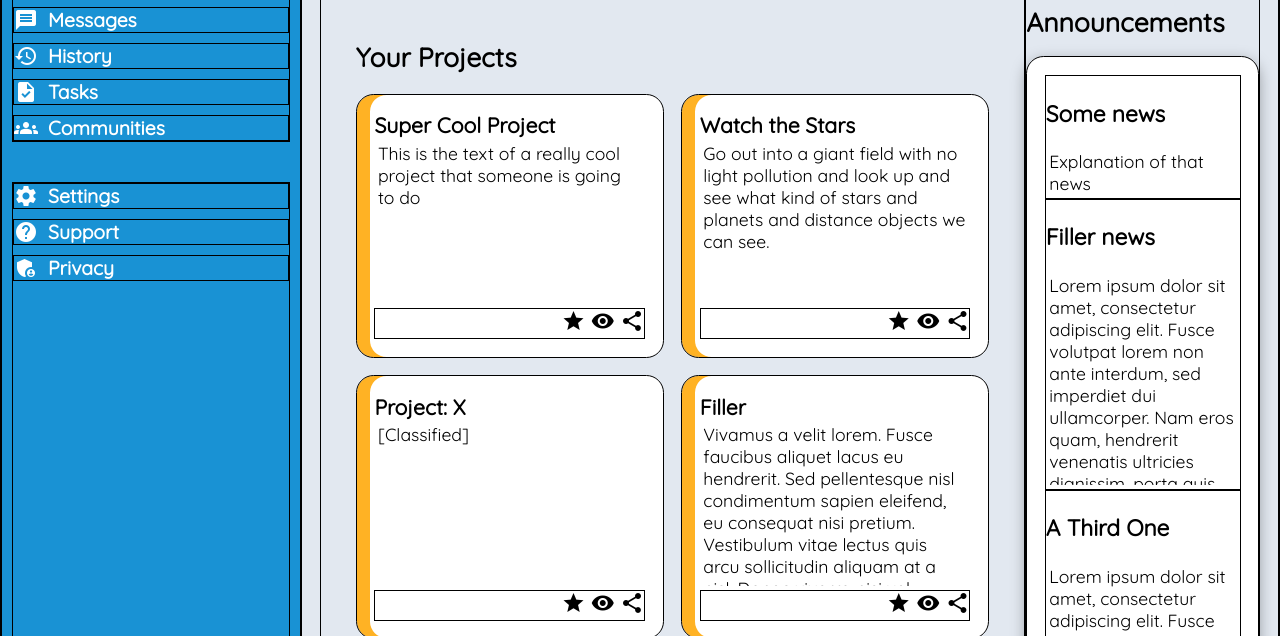
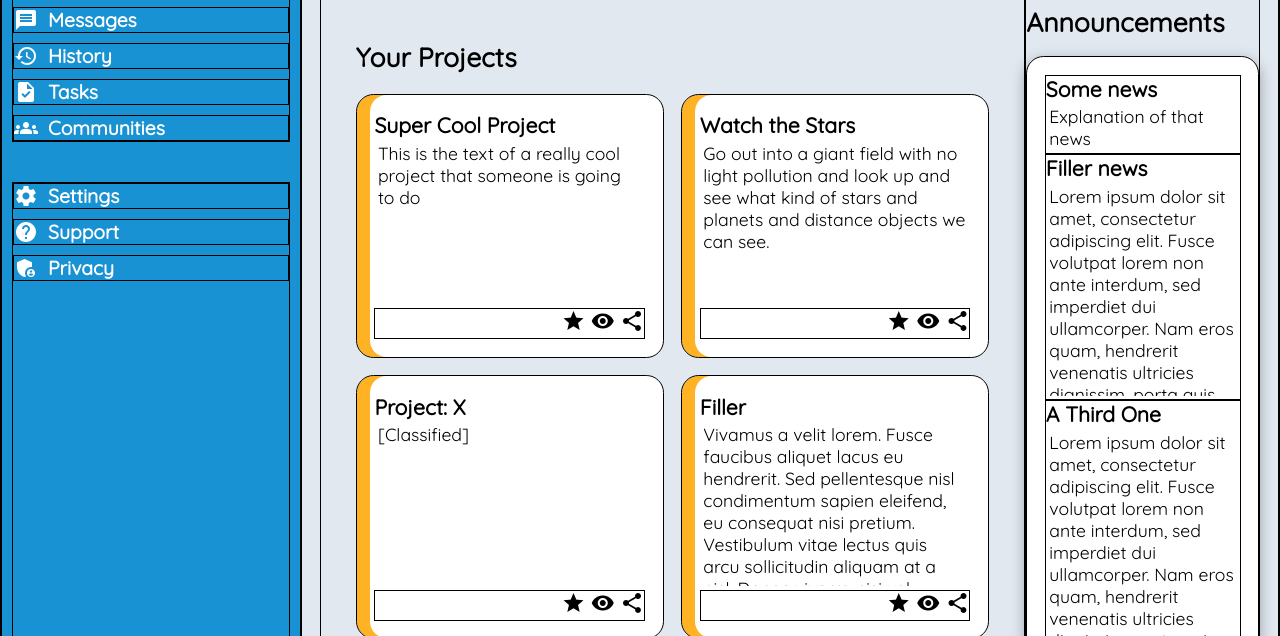
Before and after one commit to qpongratz/admin-dashboard, a plain HTML site: page index.html in a window 1280 px wide. Shown: the part 164-800 px from the top of the page. Drawn offline with Linux system fonts and the light colour scheme.

Commit message:
Change h3 to h2 on announcements

```diff
--- a/index.html
+++ b/index.html
@@ -115,15 +115,15 @@
                 <h1>Announcements</h1>
                 <div class="card">
                     <div class="announcement">
-                        <h3>Some news</h3>
+                        <h2>Some news</h2>
                         <p>Explanation of that news</p>
                     </div>
                     <div class="announcement">
-                        <h3>Filler news</h3>
+                        <h2>Filler news</h2>
                         <p>Lorem ipsum dolor sit amet, consectetur adipiscing elit. Fusce volutpat lorem non ante interdum, sed imperdiet dui ullamcorper. Nam eros quam, hendrerit venenatis ultricies dignissim, porta quis ipsum. Nulla interdum ipsum eu lorem pretium, vitae pellentesque velit maximus. In mattis arcu felis, nec. </p>
                     </div>
                     <div class="announcement">
-                        <h3>A Third One</h3>
+                        <h2>A Third One</h2>
                         <p>Lorem ipsum dolor sit amet, consectetur adipiscing elit. Fusce volutpat lorem non ante interdum, sed imperdiet dui ullamcorper. Nam eros quam, hendrerit venenatis ultricies dignissim, porta quis ipsum. Nulla interdum ipsum eu lorem pretium, vitae pellentesque velit maximus. In mattis arcu felis, nec. </p>
                     </div>
                 </div>
--- a/styles/style.css
+++ b/styles/style.css
@@ -126,7 +126,6 @@ button {
     background-color: var(--background-gray);
     display: grid;
     grid-template-columns: 3fr 1fr;
-    grid-template-rows: 1fr 1fr;
     grid-template-areas:
         "projects announcements"
         "projects trending"
```
